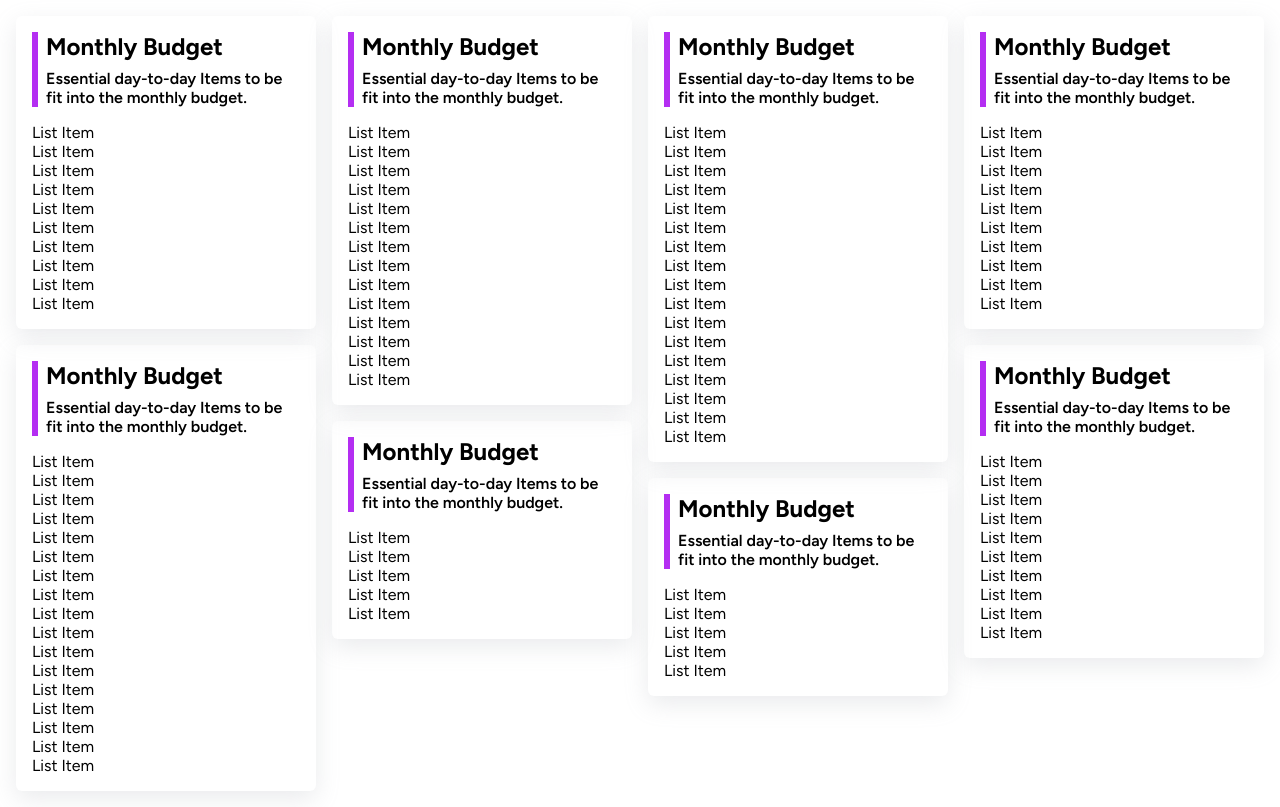
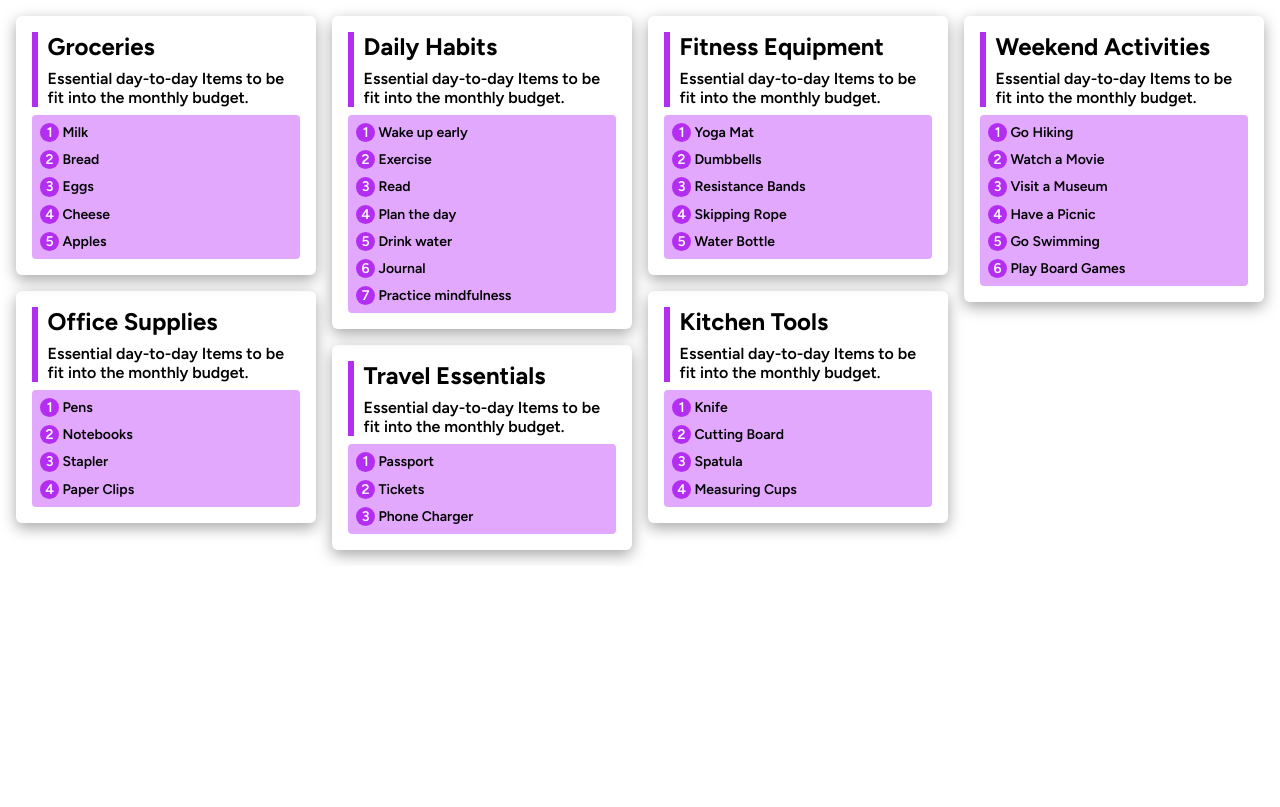
Before and after one commit to WinterTheEngineer/Erica, a Django app: page /lists in a window 1280 px wide. Shown: the part 304-1111 px from the top of the page. After the commit the page ends 867 px from the top, so only its background shows below. Run offline with Django 5.2, Linux system fonts and the light colour scheme.

Commit message:
styled list cards using model-detached sample data

```diff
--- a/static/lists.css
+++ b/static/lists.css
@@ -11,12 +11,12 @@
     break-inside: avoid;
     margin-bottom: 1rem;
     /* border: 1px solid #00000030; */
-    box-shadow: rgba(149, 157, 165, 0.2) 0px 8px 24px;
+    box-shadow: rgba(0, 0, 0, 0.35) 0px 5px 15px;
 }
 
 .card-header {
-    margin-bottom: 1rem;
-    padding-inline-start: .5rem;
+    padding: 0 .6rem;
+    margin-bottom: .5rem;
     border-left: .4rem solid #B42EF2;
 }
 
@@ -24,6 +24,40 @@
     margin-bottom: .5rem;
 }
 
-.card-header p {
+.card-header p,
+.listitem {
     font-weight: 600;
 }
+
+.card-body {
+    padding: .5rem;
+    border-radius: 4px;
+    background-color: #E2A8FE;
+}
+
+.listitem {
+    width: 100%;
+    display: flex;
+    font-size: 14px;
+    overflow: hidden;
+    border-radius: 4px;
+    align-items: center;
+}
+
+.listitem > :first-child {
+    display: grid;
+    width: 1.2rem;
+    height: 1.2rem;
+    color: #ffffff;
+    border-radius: 50%;
+    place-items: center;
+    background-color: #B42EF2;
+}
+
+.listitem > :last-child {
+    padding: 0 .2rem;
+}
+
+.listitem:not(:last-child) {
+    margin-bottom: 0.5rem;
+}
--- a/templates/lists.html
+++ b/templates/lists.html
@@ -16,139 +16,195 @@
     <div class="container content-grid">
         <div class="card list">
             <div class="card-header">
-                <h2>Monthly Budget</h2>
+                <h2>Groceries</h2>
                 <p>Essential day-to-day Items to be fit into the monthly budget.</p>
             </div>
-            <p class="listitem">List Item</p>
-            <p class="listitem">List Item</p>
-            <p class="listitem">List Item</p>
-            <p class="listitem">List Item</p>
-            <p class="listitem">List Item</p>
-            <p class="listitem">List Item</p>
-            <p class="listitem">List Item</p>
-            <p class="listitem">List Item</p>
-            <p class="listitem">List Item</p>
-            <p class="listitem">List Item</p>
+            <div class="card-body">
+                <div class="listitem">
+                    <p>1</p>
+                    <p>Milk</p>
+                </div>
+                <div class="listitem">
+                    <p>2</p>
+                    <p>Bread</p>
+                </div>
+                <div class="listitem">
+                    <p>3</p>
+                    <p>Eggs</p>
+                </div>
+                <div class="listitem">
+                    <p>4</p>
+                    <p>Cheese</p>
+                </div>
+                <div class="listitem">
+                    <p>5</p>
+                    <p>Apples</p>
+                </div>
+            </div>
         </div>
         <div class="card list">
             <div class="card-header">
-                <h2>Monthly Budget</h2>
+                <h2>Office Supplies</h2>
                 <p>Essential day-to-day Items to be fit into the monthly budget.</p>
             </div>
-            <p class="listitem">List Item</p>
-            <p class="listitem">List Item</p>
-            <p class="listitem">List Item</p>
-            <p class="listitem">List Item</p>
-            <p class="listitem">List Item</p>
-            <p class="listitem">List Item</p>
-            <p class="listitem">List Item</p>
-            <p class="listitem">List Item</p>
-            <p class="listitem">List Item</p>
-            <p class="listitem">List Item</p>
-            <p class="listitem">List Item</p>
-            <p class="listitem">List Item</p>
-            <p class="listitem">List Item</p>
-            <p class="listitem">List Item</p>
-            <p class="listitem">List Item</p>
-            <p class="listitem">List Item</p>
-            <p class="listitem">List Item</p>
+            <div class="card-body">
+                <div class="listitem">
+                    <p>1</p>
+                    <p>Pens</p>
+                </div>
+                <div class="listitem">
+                    <p>2</p>
+                    <p>Notebooks</p>
+                </div>
+                <div class="listitem">
+                    <p>3</p>
+                    <p>Stapler</p>
+                </div>
+                <div class="listitem">
+                    <p>4</p>
+                    <p>Paper Clips</p>
+                </div>
+            </div>
         </div>
         <div class="card list">
             <div class="card-header">
-                <h2>Monthly Budget</h2>
+                <h2>Daily Habits</h2>
                 <p>Essential day-to-day Items to be fit into the monthly budget.</p>
             </div>
-            <p class="listitem">List Item</p>
-            <p class="listitem">List Item</p>
-            <p class="listitem">List Item</p>
-            <p class="listitem">List Item</p>
-            <p class="listitem">List Item</p>
-            <p class="listitem">List Item</p>
-            <p class="listitem">List Item</p>
-            <p class="listitem">List Item</p>
-            <p class="listitem">List Item</p>
-            <p class="listitem">List Item</p>
-            <p class="listitem">List Item</p>
-            <p class="listitem">List Item</p>
-            <p class="listitem">List Item</p>
-            <p class="listitem">List Item</p>
+            <div class="card-body">
+                <div class="listitem">
+                    <p>1</p>
+                    <p>Wake up early</p>
+                </div>
+                <div class="listitem">
+                    <p>2</p>
+                    <p>Exercise</p>
+                </div>
+                <div class="listitem">
+                    <p>3</p>
+                    <p>Read</p>
+                </div>
+                <div class="listitem">
+                    <p>4</p>
+                    <p>Plan the day</p>
+                </div>
+                <div class="listitem">
+                    <p>5</p>
+                    <p>Drink water</p>
+                </div>
+                <div class="listitem">
+                    <p>6</p>
+                    <p>Journal</p>
+                </div>
+                <div class="listitem">
+                    <p>7</p>
+                    <p>Practice mindfulness</p>
+                </div>
+            </div>
         </div>
         <div class="card list">
             <div class="card-header">
-                <h2>Monthly Budget</h2>
+                <h2>Travel Essentials</h2>
                 <p>Essential day-to-day Items to be fit into the monthly budget.</p>
             </div>
-            <p class="listitem">List Item</p>
-            <p class="listitem">List Item</p>
-            <p class="listitem">List Item</p>
-            <p class="listitem">List Item</p>
-            <p class="listitem">List Item</p>
+            <div class="card-body">
+                <div class="listitem">
+                    <p>1</p>
+                    <p>Passport</p>
+                </div>
+                <div class="listitem">
+                    <p>2</p>
+                    <p>Tickets</p>
+                </div>
+                <div class="listitem">
+                    <p>3</p>
+                    <p>Phone Charger</p>
+                </div>
+            </div>
         </div>
         <div class="card list">
             <div class="card-header">
-                <h2>Monthly Budget</h2>
+                <h2>Fitness Equipment</h2>
                 <p>Essential day-to-day Items to be fit into the monthly budget.</p>
             </div>
-            <p class="listitem">List Item</p>
-            <p class="listitem">List Item</p>
-            <p class="listitem">List Item</p>
-            <p class="listitem">List Item</p>
-            <p class="listitem">List Item</p>
-            <p class="listitem">List Item</p>
-            <p class="listitem">List Item</p>
-            <p class="listitem">List Item</p>
-            <p class="listitem">List Item</p>
-            <p class="listitem">List Item</p>
-            <p class="listitem">List Item</p>
-            <p class="listitem">List Item</p>
-            <p class="listitem">List Item</p>
-            <p class="listitem">List Item</p>
-            <p class="listitem">List Item</p>
-            <p class="listitem">List Item</p>
-            <p class="listitem">List Item</p>
+            <div class="card-body">
+                <div class="listitem">
+                    <p>1</p>
+                    <p>Yoga Mat</p>
+                </div>
+                <div class="listitem">
+                    <p>2</p>
+                    <p>Dumbbells</p>
+                </div>
+                <div class="listitem">
+                    <p>3</p>
+                    <p>Resistance Bands</p>
+                </div>
+                <div class="listitem">
+                    <p>4</p>
+                    <p>Skipping Rope</p>
+                </div>
+                <div class="listitem">
+                    <p>5</p>
+                    <p>Water Bottle</p>
+                </div>
+            </div>
         </div>
         <div class="card list">
             <div class="card-header">
-                <h2>Monthly Budget</h2>
+                <h2>Kitchen Tools</h2>
                 <p>Essential day-to-day Items to be fit into the monthly budget.</p>
             </div>
-            <p class="listitem">List Item</p>
-            <p class="listitem">List Item</p>
-            <p class="listitem">List Item</p>
-            <p class="listitem">List Item</p>
-            <p class="listitem">List Item</p>
+            <div class="card-body">
+                <div class="listitem">
+                    <p>1</p>
+                    <p>Knife</p>
+                </div>
+                <div class="listitem">
+                    <p>2</p>
+                    <p>Cutting Board</p>
+                </div>
+                <div class="listitem">
+                    <p>3</p>
+                    <p>Spatula</p>
+                </div>
+                <div class="listitem">
+                    <p>4</p>
+                    <p>Measuring Cups</p>
+                </div>
+            </div>
         </div>
         <div class="card list">
             <div class="card-header">
-                <h2>Monthly Budget</h2>
+                <h2>Weekend Activities</h2>
                 <p>Essential day-to-day Items to be fit into the monthly budget.</p>
             </div>
-            <p class="listitem">List Item</p>
-            <p class="listitem">List Item</p>
-            <p class="listitem">List Item</p>
-            <p class="listitem">List Item</p>
-            <p class="listitem">List Item</p>
-            <p class="listitem">List Item</p>
-            <p class="listitem">List Item</p>
-            <p class="listitem">List Item</p>
-            <p class="listitem">List Item</p>
-            <p class="listitem">List Item</p>
-        </div>
-        <div class="card list">
-            <div class="card-header">
-                <h2>Monthly Budget</h2>
-                <p>Essential day-to-day Items to be fit into the monthly budget.</p>
+            <div class="card-body">
+                <div class="listitem">
+                    <p>1</p>
+                    <p>Go Hiking</p>
+                </div>
+                <div class="listitem">
+                    <p>2</p>
+                    <p>Watch a Movie</p>
+                </div>
+                <div class="listitem">
+                    <p>3</p>
+                    <p>Visit a Museum</p>
+                </div>
+                <div class="listitem">
+                    <p>4</p>
+                    <p>Have a Picnic</p>
+                </div>
+                <div class="listitem">
+                    <p>5</p>
+                    <p>Go Swimming</p>
+                </div>
+                <div class="listitem">
+                    <p>6</p>
+                    <p>Play Board Games</p>
+                </div>
             </div>
-            <p class="listitem">List Item</p>
-            <p class="listitem">List Item</p>
-            <p class="listitem">List Item</p>
-            <p class="listitem">List Item</p>
-            <p class="listitem">List Item</p>
-            <p class="listitem">List Item</p>
-            <p class="listitem">List Item</p>
-            <p class="listitem">List Item</p>
-            <p class="listitem">List Item</p>
-            <p class="listitem">List Item</p>
         </div>
     </div>
 </section>
```
